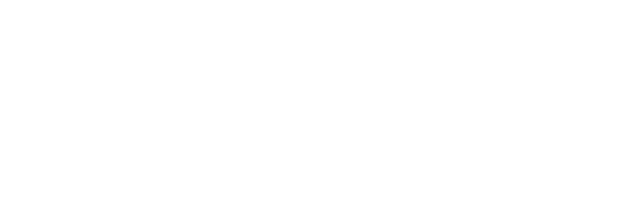
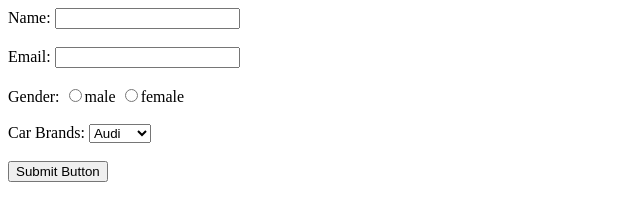
Before and after one commit to acciojob/car-insurance-form-mohammaduzer07, a website: page main.html in a window 1280 px wide. Shown: the whole page, without its empty margins (0-640 px from the left). Drawn offline with Linux system fonts and the light colour scheme.

Commit message:
created a submission

```diff
--- a/main.html
+++ b/main.html
@@ -10,6 +10,27 @@
 	<!-- the entire body must be written by student -->
     <script type="text/javascript" src="./script.js">
 </script>
+	<form method="post">
+		<label for="name">Name:</label>
+		<input id="name" type="text" required><br>
+		<br>
+		<label for="email">Email:</label>
+		<input id="email" type="email" required><br>
+		<br>
+		<label>Gender:</label>
+		<input type="radio" name="gender" required>male
+		<input type="radio" required>female<br>
+		<br>
+		<label>Car Brands:</label>
+			<select name="Car Brands" id="cars">
+				<option value="audi">Audi</option>
+				<option value="BMW">BMW</option>
+				<option value="toyota">Toyota</option>
+			</select>
+		</input><br>
+		<br>
+		<input type="submit" value="Submit Button">
+	</form>
 
 </body>
 
```
